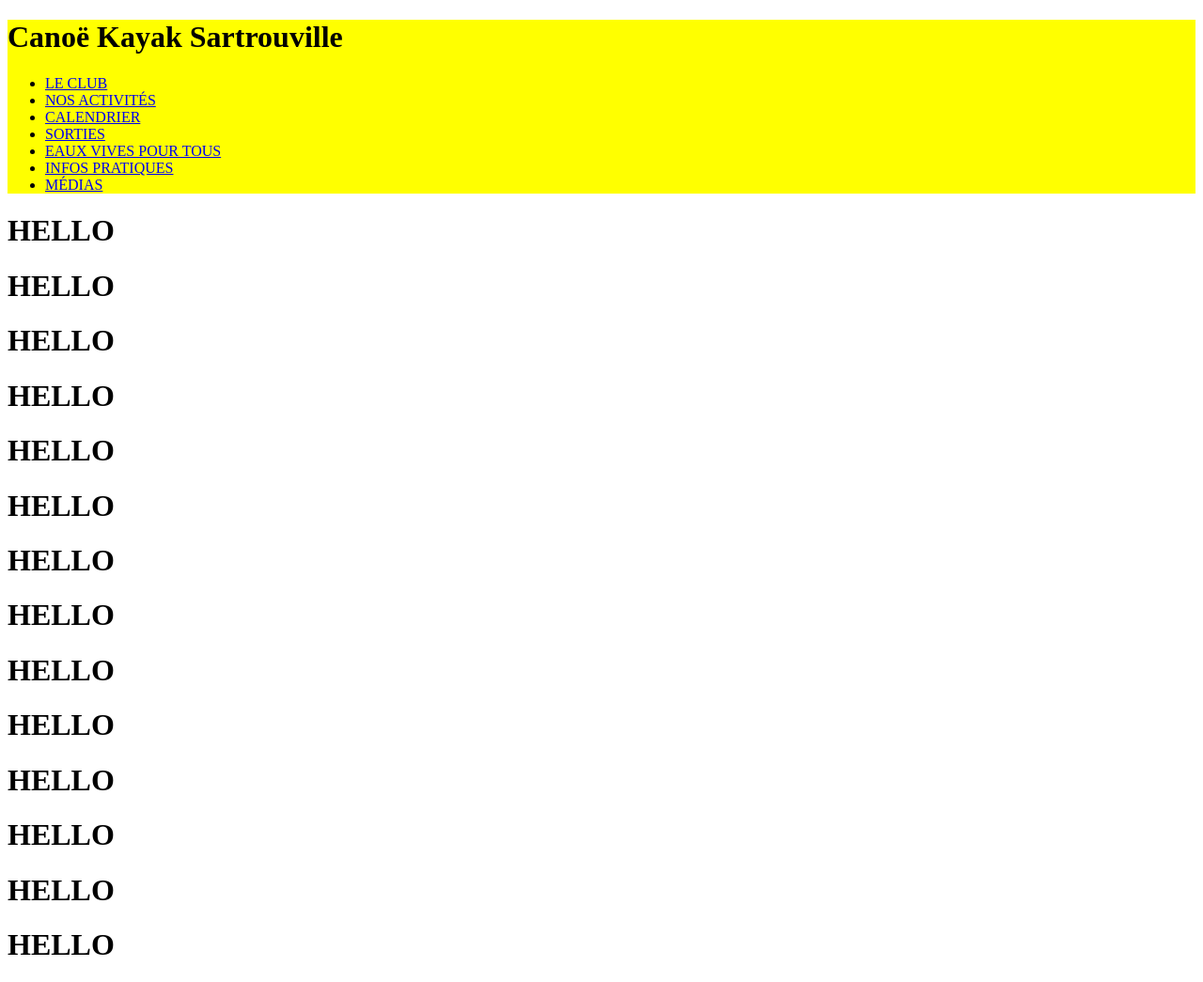
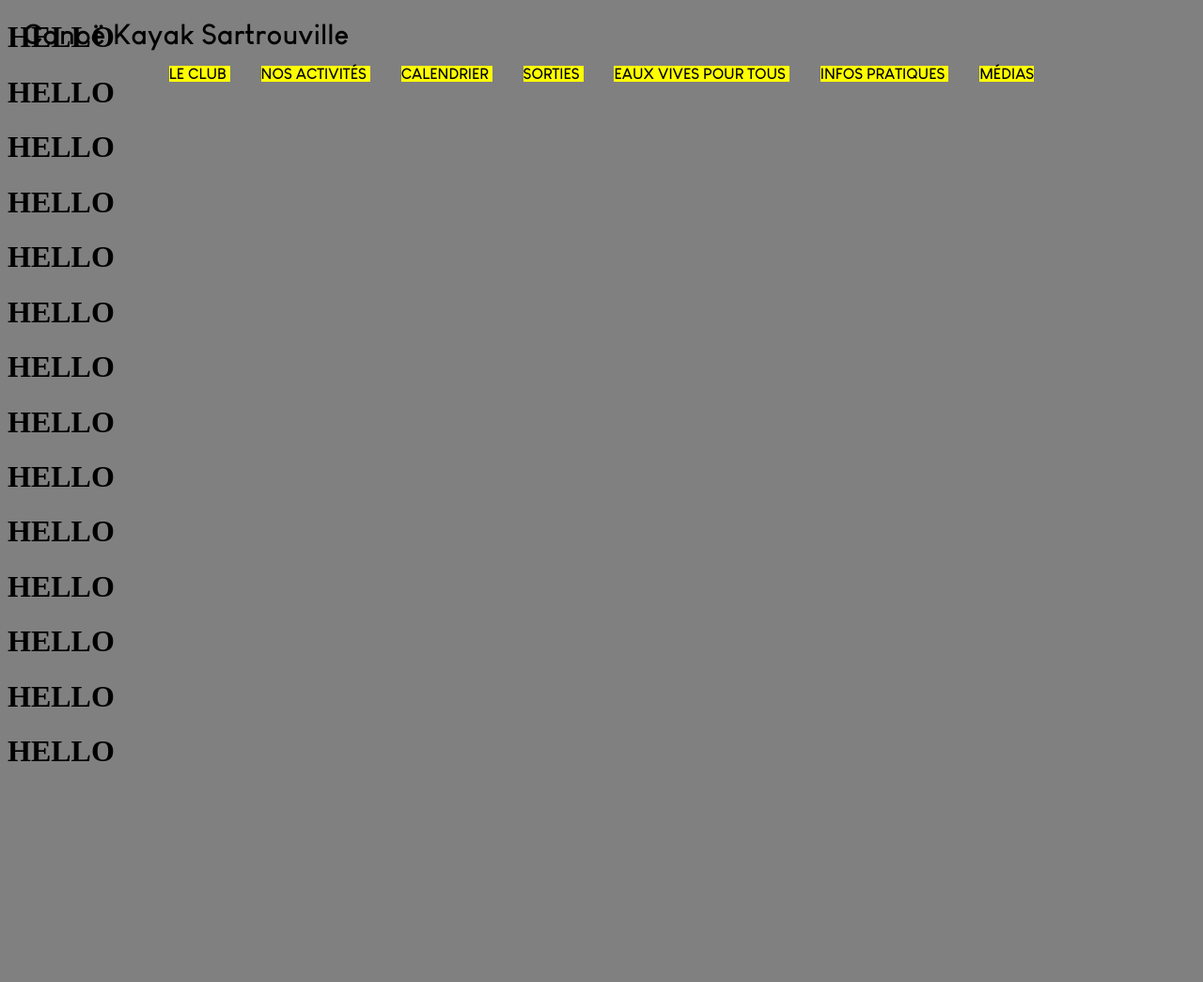
Before and after one commit to Megapixel-code/2025_website_kayak, a Django app: page / in a window 1280 px wide. Shown: the whole page at 94% size. After the commit the page ends 810 px from the top, so only its background shows below. Run offline with Django 5.2, Linux system fonts and the light colour scheme.

Commit message:
progress on the top bar

```diff
--- a/website/main_app/static/css/styles.css
+++ b/website/main_app/static/css/styles.css
@@ -1,5 +1,55 @@
-.header{
-    background-color: white;
+@font-face {
+    font-family: Cafe_Bold;
+    src: url("../fonts/Louis\ George\ Cafe\ Bold.ttf") format("truetype");
+}
+
+@font-face {
+    font-family: Cafe;
+    src: url("../fonts/Louis\ George\ Cafe.ttf") format("truetype");
+}
+
+
+body{
+    background-color: gray;
+}
+
+
+header#header{
+    /* color change on scroll (see js) */
+    background-color: rgba(256, 256, 256, 0); /* change to 0 after */
+    transition: 0.5s;
+    /* fixed position, will stay on top */
     position: fixed;
-    transition: 0.4s;
+    top: 0;
+    left: 0;
+    width: 100%;
+    /* other */
+    font-family: Cafe_Bold;
 }
+div#website_name{
+    /* website name */
+    font-size: 30px;
+    margin-left: 24px;
+    padding-top: 20px;
+}
+header#header div ul{
+    list-style-type: none;
+    padding-left: 0;
+    text-align: center;
+}
+header#header div ul li{
+    background-color: yellow;
+}
+@media screen and (min-width: 900px) {
+    /* if the screen is bigger than 900px (on a computer) */
+    header#header div ul li{
+        display: inline;
+        margin-inline: calc(9%/7);
+    }
+}
+
+
+a{
+    text-decoration: none;
+    color: inherit;
+}
--- a/website/main_app/static/js/script.js
+++ b/website/main_app/static/js/script.js
@@ -1,10 +1,10 @@
 window.onscroll = function() {scrollFunction()};
 
 function scrollFunction(){
-    if (document.body.scrollTop > 50 || document.documentElement.scrollTop > 50){
-        document.getElementById("header").style.background = "black";
+    if (document.body.scrollTop > 5 || document.documentElement.scrollTop > 5){
+        document.getElementById("header").style.background = `rgba(256, 256, 256, 1)`;
     }
     else {
-        document.getElementById("header").style.background = "yellow";
+        document.getElementById("header").style.background = `rgba(256, 256, 256, 0)`;
     }
 }
--- a/website/main_app/templates/base.html
+++ b/website/main_app/templates/base.html
@@ -10,18 +10,32 @@
 </head>
 <body>
     <header id="header">
-        <div>
-            <h1>Canoë Kayak Sartrouville</h1>
+        <div id="website_name">
+            <a href="../../../../">Canoë Kayak Sartrouville</a>
         </div>
         <div>
             <ul>
-                <li><a href="#">LE CLUB</a></li>
-                <li><a href="#">NOS ACTIVITÉS</a></li>
-                <li><a href="#">CALENDRIER</a></li>
-                <li><a href="#">SORTIES</a></li>
-                <li><a href="#">EAUX VIVES POUR TOUS</a></li>
-                <li><a href="#">INFOS PRATIQUES</a></li>
-                <li><a href="#">MÉDIAS</a></li>
+                <li><a href="../../../../" {% if request.path == '/' %} id="keep_hover" {% endif %}>
+                    LE CLUB
+                </a></li>
+                <li><a href="../../../../nos-activites/" {% if request.path == '/nos-activites/' %} id="keep_hover" {% endif %}>
+                    NOS ACTIVITÉS
+                </a></li>
+                <li><a href="../../../../calendrier/" {% if request.path == '/calendrier/' %} id="keep_hover" {% endif %}>
+                    CALENDRIER
+                </a></li>
+                <li><a href="../../../../sorties/" {% if request.path == '/sorties/' %} id="keep_hover" {% endif %}>
+                    SORTIES
+                </a></li>
+                <li><a href="../../../../evpt/" {% if request.path == '/evpt/' %} id="keep_hover" {% endif %}>
+                    EAUX VIVES POUR TOUS
+                </a></li>
+                <li><a href="../../../../infos-pratiques/" {% if request.path == '/infos-pratiques/' %} id="keep_hover" {% endif %}>
+                    INFOS PRATIQUES
+                </a></li>
+                <li><a href="../../../../medias/" {% if request.path == '/medias/' %} id="keep_hover" {% endif %}>
+                    MÉDIAS
+                </a></li>
             </ul>
         </div>
     </header>
```
Also changed, not shown: website/main_app/static/fonts/Louis George Cafe Bold.ttf (added), website/main_app/static/fonts/Louis George Cafe.ttf (added).
